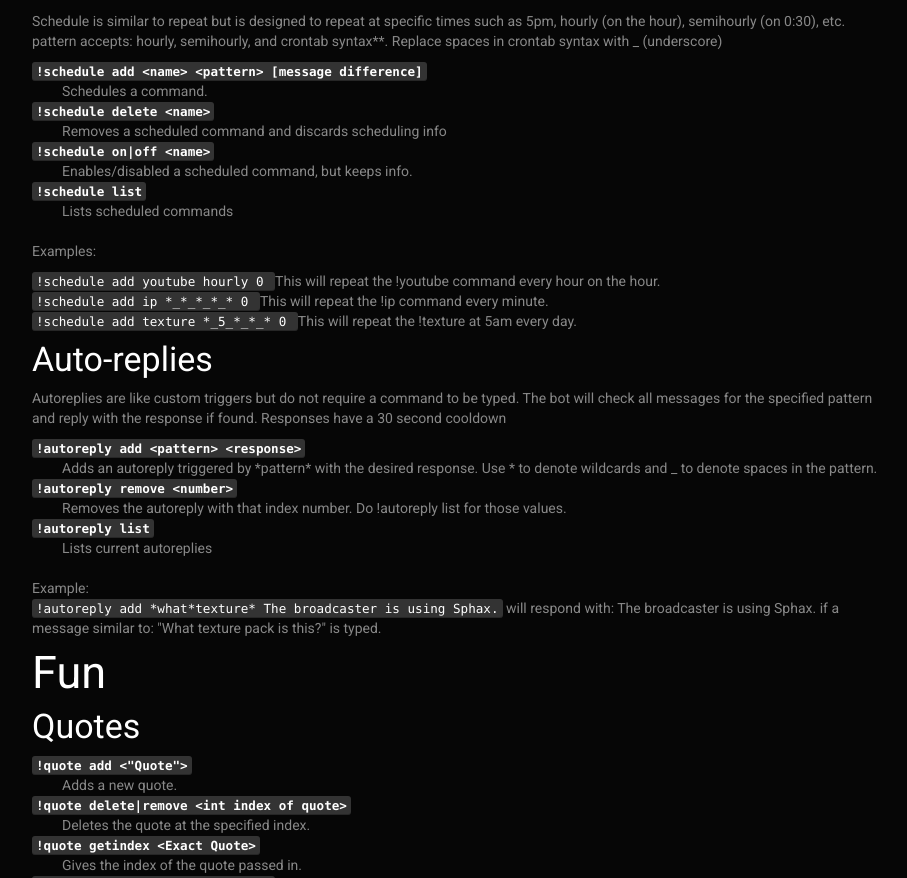
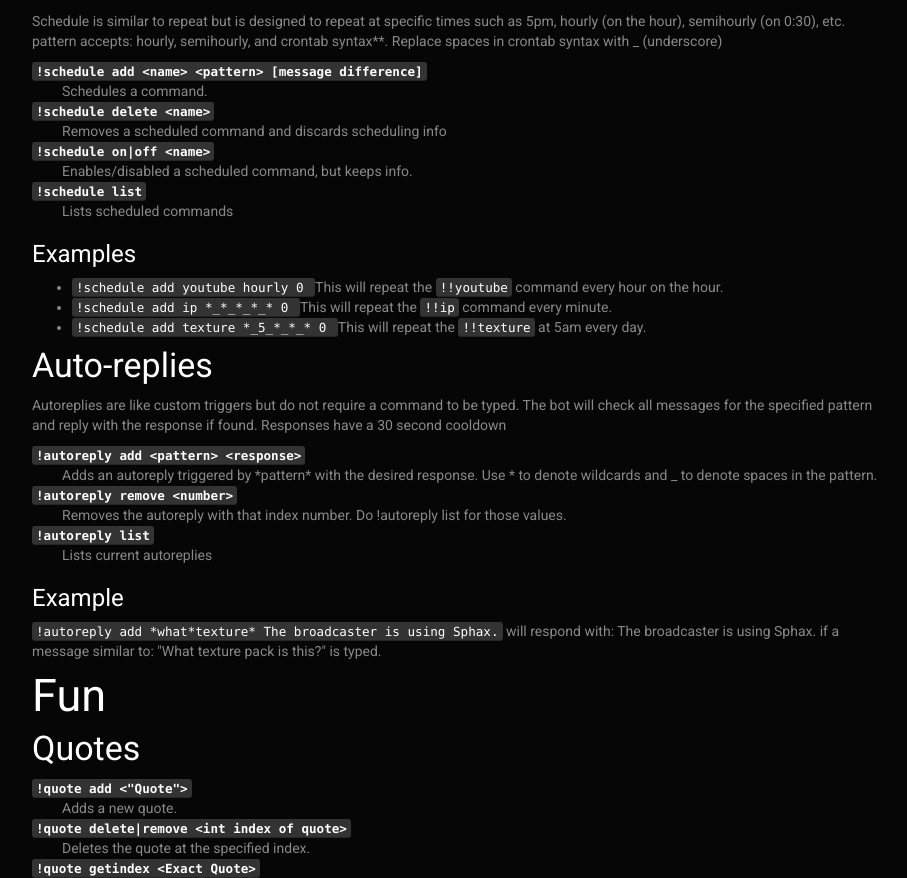
Before and after one commit to oxguy3/coebot-www, a PHP site: page /commands in a window 1280 px wide. Shown: the part 1662-2540 px from the top of the page, without its empty margins (38-945 px from the left). Run offline with PHP 8.4, Linux system fonts and the light colour scheme; a stand-in replaces the project's code that opens the database connection; some libraries are stand-ins or nearby versions.

Commit message:
improved commands list, linked to it in channel.php

```diff
--- a/channel.php
+++ b/channel.php
@@ -125,7 +125,7 @@ printNav();
 
         <div role="tabpanel" class="tab-pane fade" id="tab_commands">
           <p>
-            Here are the special commands defined for this channel. You can also use any of the universal/shared commands, listed <a href="http://coebot.tv/">here</a>.
+            Here are the special commands defined for this channel. You can also use any of the universal/shared commands, listed <a href="/commands" class="js-link-commands">here</a>.
           </p>
           <div class="">
             <table class="table table-striped js-commands-table">
--- a/commands.php
+++ b/commands.php
@@ -150,13 +150,12 @@ printNav();
 		    <dd>Lists scheduled commands</dd>
 		  </dl>
 
-		  <p>Examples:</p>
-
-		  <p>
-		    <kbd class="command">schedule add youtube hourly 0 </kbd> This will repeat the !youtube command every hour on the hour.<br>
-		    <kbd class="command">schedule add ip *_*_*_*_* 0 </kbd> This will repeat the !ip command every minute.<br>
-		    <kbd class="command">schedule add texture *_5_*_*_* 0 </kbd> This will repeat the !texture at 5am every day.
-		  </p>
+		  <h4>Examples</h4>
+		  <ul>
+		    <li><kbd class="command">schedule add youtube hourly 0 </kbd> This will repeat the <kbd class="command">!youtube</kbd> command every hour on the hour.</li>
+		    <li><kbd class="command">schedule add ip *_*_*_*_* 0 </kbd> This will repeat the <kbd class="command">!ip</kbd> command every minute.</li>
+		    <li><kbd class="command">schedule add texture *_5_*_*_* 0 </kbd> This will repeat the <kbd class="command">!texture</kbd> at 5am every day.</li>
+		  </ul>
 
 
 		  <h3 id="autoreplies" class="commands-nav-heading">Auto-replies</h3>
@@ -174,10 +173,9 @@ printNav();
 		    <dd>Lists current autoreplies</dd>
 		  </dl>
 
-		  <p>Example:
-		    <br>
-
-		    <kbd class="command">autoreply add *what*texture* The broadcaster is using Sphax.</kbd> will respond with: The broadcaster is using Sphax. if a message similar to: "What texture pack is this?" is typed.
+			<h4>Example</h4>
+		  <p>
+		  	<kbd class="command">autoreply add *what*texture* The broadcaster is using Sphax.</kbd> will respond with: The broadcaster is using Sphax. if a message similar to: "What texture pack is this?" is typed.
 
 		  </p>
 
@@ -532,7 +530,7 @@ printNav();
 
 		  <h3 id="symbols" class="commands-nav-heading">Symbols</h3>
 
-		  <p> Covers ASCII symbols, unicode classes for box drawings, block elements and geometric shapes also select other spammed characters.</p>
+		  <p>Covers ASCII symbols, unicode classes for box drawings, block elements and geometric shapes also select other spammed characters.</p>
 
 		  <dl>
 
@@ -653,13 +651,13 @@ printNav();
 		    <dd>This bans the user passed in, similar to (_PARAMETER_). Commands containing this are automatically restricted to moderator+. For autoreplies, the user that triggers the autoreply is the one affected.</dd>
 
 		  </dl>
-		  <h3>Examples:</h3>
 
+		  <h4>Examples</h4>
+		  <ul>
+			  <li><kbd class="command">command add shame (_PARAMETER_) has been a naughty chat participant.</kbd><br>Calling the command: <kbd class="command">shame &lt;user&gt;</kbd><br> Output: &lt;user&gt; has been a naughty chat participant.</li>
 
-		  <p><kbd class="command">command add shame (_PARAMETER_) has been a naughty chat participant.</kbd> <br>Calling the command: !shame &lt;user&gt;<br> Output: &lt;user&gt; has been a naughty chat participant.</p>
-
-		  <p><kbd class="command">command add multistream http://twitch.tv/(_PARAMETER_)/(_PARAMETER_) </kbd> <br>Calling the command: !multistream endsgamer; coebot <br> Output: http://twitch.tv/endsgamer/coebot</p>
-
+			  <li><kbd class="command">command add multistream http://twitch.tv/(_PARAMETER_)/(_PARAMETER_)</kbd><br>Calling the command: <kbd class="command">multistream endsgamer; coebot</kbd><br> Output: http://twitch.tv/endsgamer/coebot</li>
+			</ul>
 
 		  <h3 id="admin" class="commands-nav-heading">Administration</h3>
 
--- a/common.php
+++ b/common.php
@@ -111,7 +111,7 @@ function printNav() {
     </div>
     <div id="navbar" class="navbar-collapse collapse">
       <ul class="nav navbar-nav navbar-left">
-        <li><a href="commands.php">Commands</a></li>
+        <li><a href="/commands">Commands</a></li>
       </ul>
 <!--       <form class="navbar-form navbar-right">
         <input type="text" class="form-control" placeholder="Search...">
--- a/css/common.css
+++ b/css/common.css
@@ -18,9 +18,9 @@ body {
   visibility: hidden;
 }
 
-kbd.command {
+/*kbd.command {
 	white-space:nowrap;
-}
+}*/
 
 /**
  * Footer
--- a/js/dashboard.js
+++ b/js/dashboard.js
@@ -444,6 +444,12 @@ $(document).ready(function() {
     setInterval(checkIfLiveChannel, 30000);
 
     $(".command").prepend('<span class="command-prefix">' + channelData.commandPrefix + '</span>');
+
+    var commandPrefixForUrl = channelData.commandPrefix == '+' ? 'plus' : channelData.commandPrefix;
+    $(".js-link-commands").each(function() {
+        var href = $(this).attr("href");
+        $(this).attr("href", href + "/" + encodeURIComponent(commandPrefixForUrl));
+    });
 })
 
 
```
